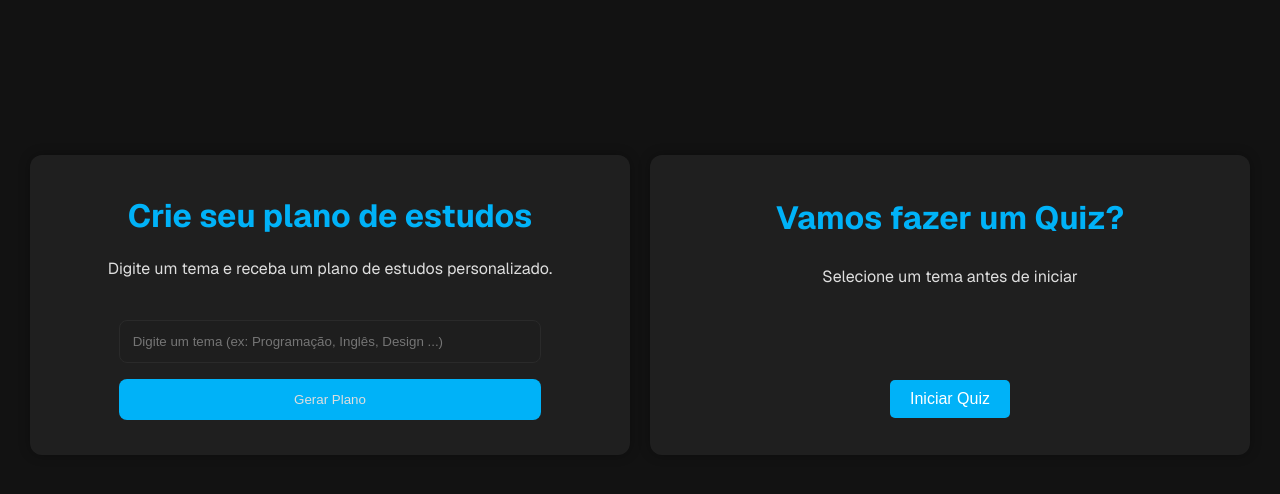
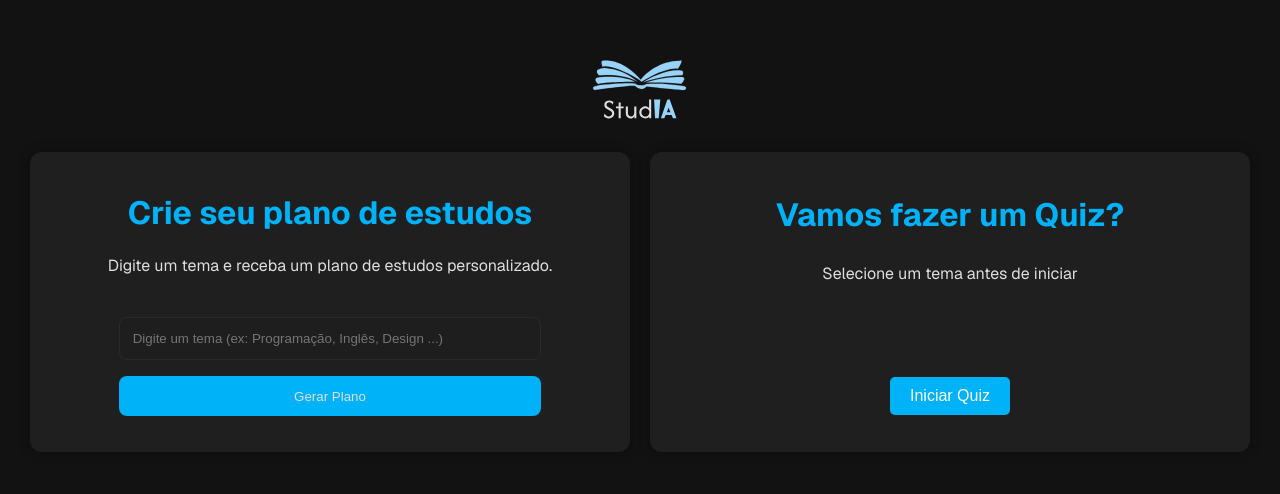
Before and after one commit to pedroferreirasousa/Plataforma-de-Estudos-com-IA, a Next.js app: page /plataforma in a window 1280 px wide. Shown: the part 152-646 px from the top of the page. Built offline with nearby package versions, Linux system fonts and the light colour scheme.

Commit message:
feat: ajustes na Main

```diff
--- a/src/components/Main/Main.module.scss
+++ b/src/components/Main/Main.module.scss
@@ -1,5 +1,17 @@
+.section {
+    display: flex;
+    align-items: center;
+    justify-content: center;
+    width: 100vw;
+    height: auto;
+    min-height: 100vh;
+    flex-direction: column;
+
+    .logo {
+        margin: 0 auto;
+    }
+
     .container {
-    margin-top: calc(8vh + 50px) ;
         display: flex;
         width: 100vw;
         max-width: 1220px;
@@ -28,7 +40,6 @@
             min-width: 300px;
             display: flex;
             flex-direction: column;
-        // padding: 0px 20px;
             background-color: var(--secondary);
             border-radius: 12px;
             box-shadow: 0 0 12px rgba(0, 0, 0, 0.3);
@@ -51,3 +62,6 @@
             }
         }
     }
+
+
+}
--- a/src/components/Main/index.tsx
+++ b/src/components/Main/index.tsx
@@ -2,9 +2,15 @@
 import StudyPlanner from '../StudyPlanner/StudyPlanner';
 import Quiz from '../Quizz';
 import styles from './Main.module.scss';
+import Image from 'next/image';
+import Logo from '../../../public/logo.svg'
 
 function Main() {
     return (
+        <div className={styles.section}>
+        <div className={styles.logo}>
+            <Image src={Logo} alt="Logo" width={100} height={100} />
+        </div>
         <div className={styles.container}>
             <div id='planner' className={styles.left}>
                 <StudyPlanner />
@@ -13,6 +19,7 @@ function Main() {
                 <Quiz />
             </div>
         </div>
+        </div>
     );
 }
 
```
Lines whose indentation alone changed are shown as unchanged.
